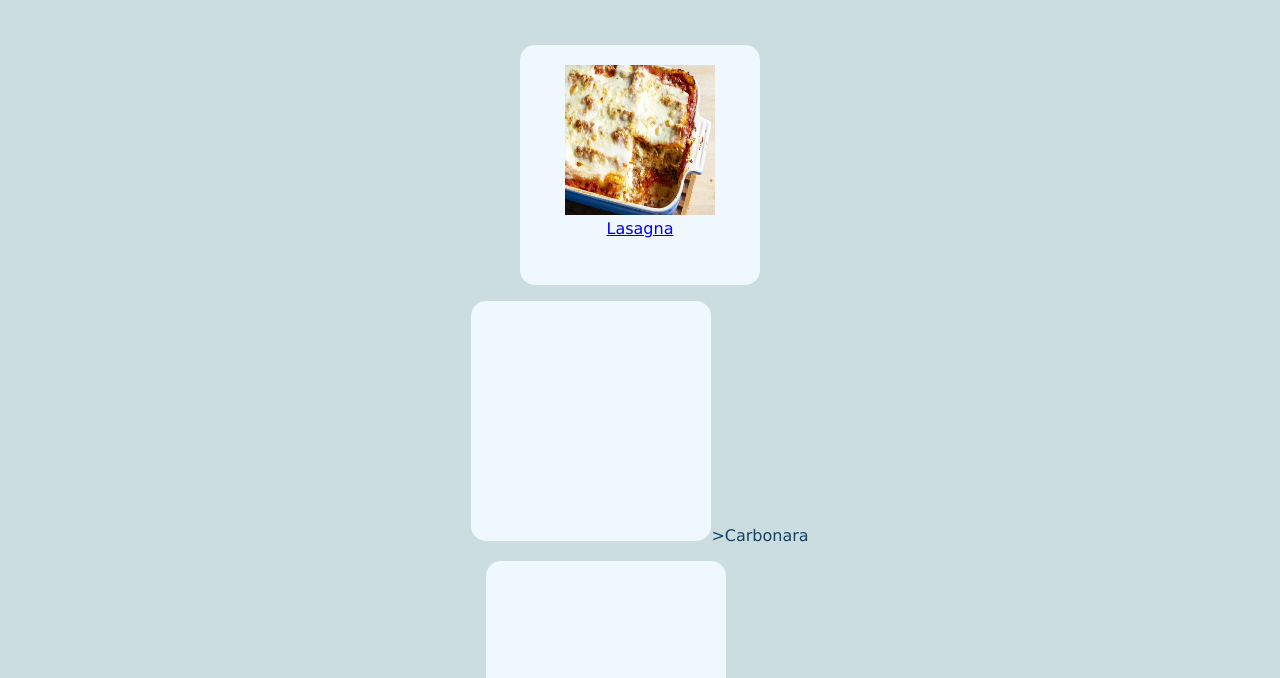
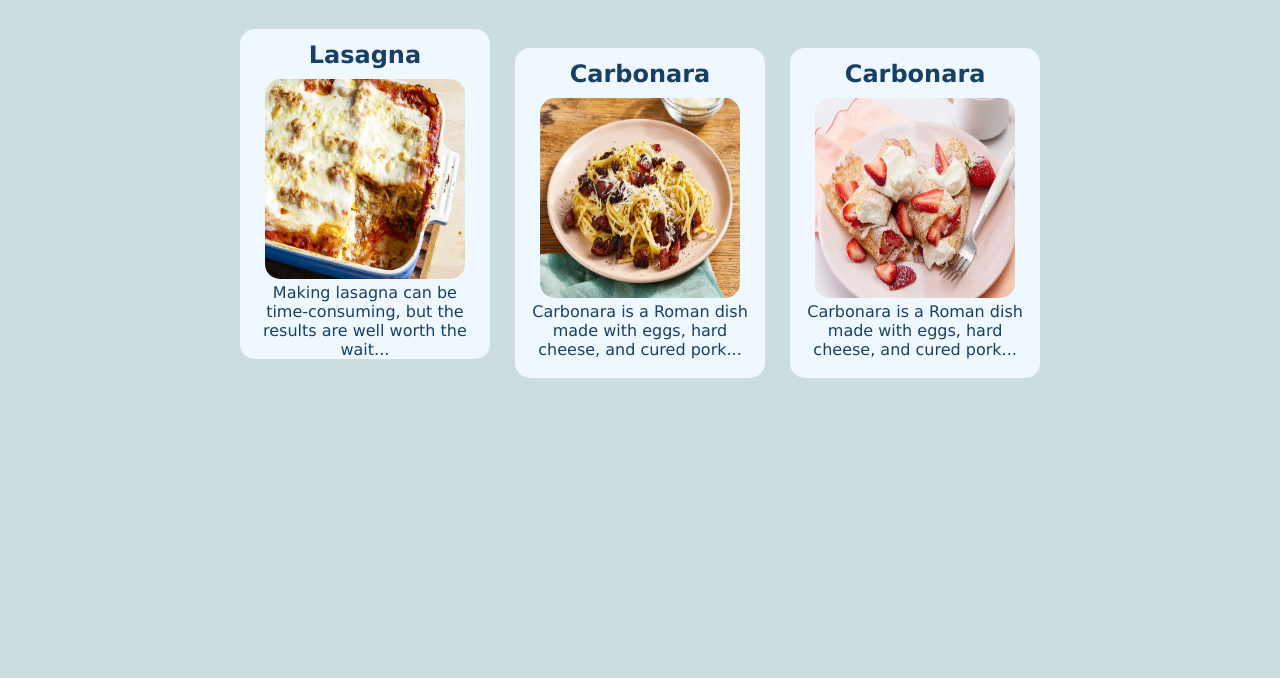
Before and after one commit to LealKevin/odin-recipes, a plain HTML site: page index.html in a window 1280 px wide. Shown: the part 122-800 px from the top of the page. Drawn offline with Linux system fonts and the light colour scheme.

Commit message:
Each menu are side by side, still need to resolve the gab on top

```diff
--- a/index.html
+++ b/index.html
@@ -1,22 +1,72 @@
 <!DOCTYPE html>
 <html lang="en">
   <head>
-        <meta charset="UTF-8">
-        <meta name="viewport" content="width=device-width, initial-scale=1.0">
+    <meta charset="UTF-8" />
+    <meta name="viewport" content="width=device-width, initial-scale=1.0" />
     <title>Document</title>
-        <link rel="stylesheet" href="styles.css">
+    <link rel="stylesheet" href="styles.css" />
   </head>
   <body>
-        <div class=>
+    <div>
       <h1 class="font title rounded">Odin Recipes</h1>
-            <div class="font content">
-                </p>
-                    <a href="recipes/lasagna.html" class="custom-button rounded"> <img src="/images/lasagna_img.jpeg " width="150" height="150"> Lasagna </a>
-                </p>
-                    <a href="recipes/carbonara.html" class="custom-button rounded"></a>>Carbonara</a>
-                </p>
-                    <a href="recipes/crepes.html" class="custom-button rounded"></a>>Crepes</a>
-                </p>
+
+      <div class="font container">
+        <!--
+            -->
+        <a
+          href="recipes/lasagna.html"
+          class="custom-button rounded stylized-link content"
+        >
+          <h2>Lasagna</h2>
+          <img
+            src="/images/lasagna_img.jpeg "
+            width="200"
+            height="200"
+            class="rounded"
+          />
+
+          <span
+            >Making lasagna can be time-consuming, but the results are well
+            worth the wait...
+          </span>
+        </a>
+        <!--
+            -->
+        <a
+          href="recipes/carbonara.html"
+          class="custom-button rounded stylized-link content"
+        >
+          <h2>Carbonara</h2>
+          <img
+            src="/images/carbonara.jpeg "
+            width="200"
+            height="200"
+            class="rounded"
+          />
+          <span
+            >Carbonara is a Roman dish made with eggs, hard cheese, and cured
+            pork...
+          </span>
+        </a>
+        <!--
+            -->
+
+        <a
+          href="recipes/crepes.html"
+          class="custom-button rounded stylized-link content"
+        >
+          <h2>Carbonara</h2>
+          <img
+            src="/images/crepes.jpeg "
+            width="200"
+            height="200"
+            class="rounded"
+          />
+          <span
+            >Carbonara is a Roman dish made with eggs, hard cheese, and cured
+            pork...
+          </span>
+        </a>
       </div>
     </div>
   </body>
--- a/styles.css
+++ b/styles.css
@@ -1,3 +1,10 @@
+
+
+h2{
+    margin-top: 2px;
+    margin-bottom: 10px;
+}
+
 .rounded{
     border-radius: 15px;
 }
@@ -25,13 +32,23 @@ body{
 .custom-button{
     background-color: aliceblue;
     display: inline-block;
-    width: 200px;
-    height: 200px;
-    padding: 20px;
+    padding: 10px;
+    margin: 5px;
+}
 
+.container{
+    display: inline-block
 }
 
 .content{
-    display: inline-block;
     margin: 10px;
+    box-sizing: content-box;
+    width: 230px;
+    height: 310px;
 }
+
+.stylized-link{
+    text-decoration: none;
+    color: rgb(23, 64, 100);
+
+}
```
Lines whose indentation alone changed are shown as unchanged.
